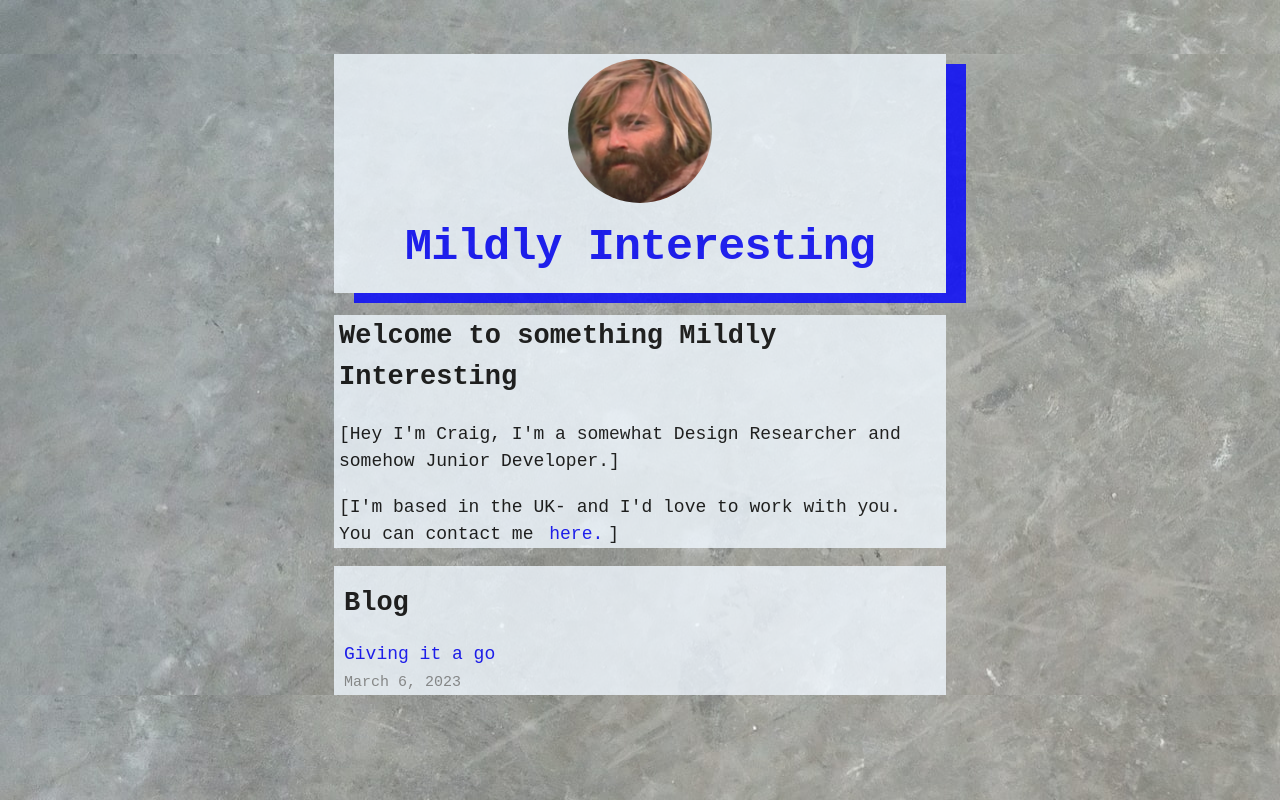
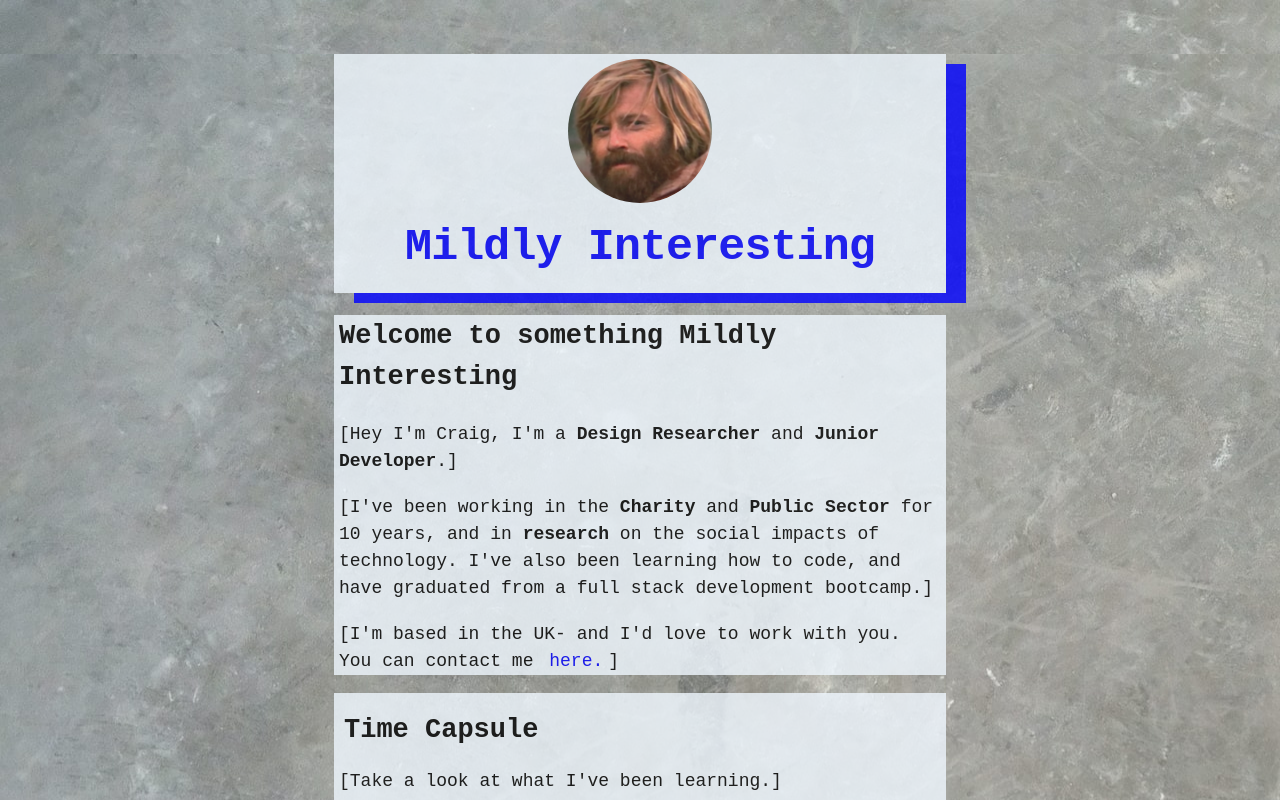
Before and after one commit to CregCodes/blog_practise, a Next.js app in the folder nextjs-blog/: page / in a window 1280 px wide. Shown: the top 800 px of the page. Built offline with nearby package versions, Linux system fonts and the light colour scheme.

Commit message:
Updated home page

```diff
--- a/nextjs-blog/pages/index.js
+++ b/nextjs-blog/pages/index.js
@@ -32,8 +32,14 @@ export default function Home({ allPostsData }) {
           Welcome to something Mildly Interesting
         </h2>
         <p className={utilStyles.padding1px}>
-          [Hey I'm Craig, I'm a somewhat Design Researcher and somehow Junior
-          Developer.]
+          [Hey I'm Craig, I'm a <b>Design Researcher</b> and{" "}
+          <b>Junior Developer</b>.]
+        </p>
+        <p className={utilStyles.padding1px}>
+          [I've been working in the <b>Charity</b> and <b>Public Sector</b> for
+          10 years, and in <b>research</b> on the social impacts of technology.
+          I've also been learning how to code, and have graduated from a full
+          stack development bootcamp.]
         </p>
         <p className={utilStyles.padding1px}>
           [I'm based in the UK- and I'd love to work with you. You can contact
@@ -41,7 +47,8 @@ export default function Home({ allPostsData }) {
         </p>
       </section>
       <section className={`${utilStyles.headingMd} ${utilStyles.padding1px}`}>
-        <h2 className={utilStyles.headingLg}>Blog</h2>
+        <h2 className={utilStyles.headingLg}>Time Capsule</h2>
+        <p>[Take a look at what I've been learning.]</p>
         <ul className={utilStyles.list}>
           {allPostsData.map(({ id, date, title }) => (
             <li className={utilStyles.listItem} key={id}>
```
